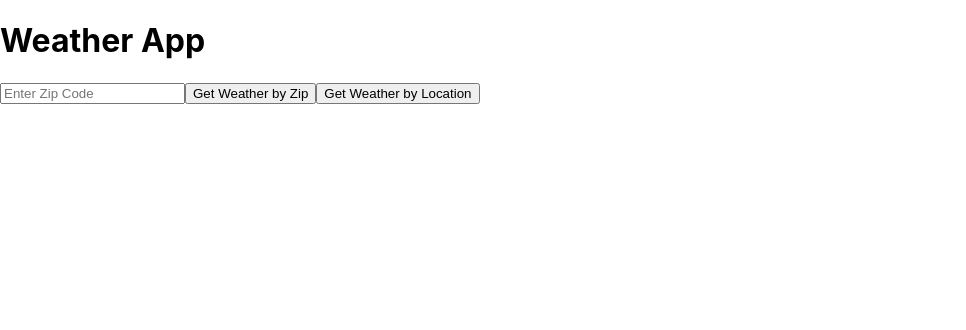
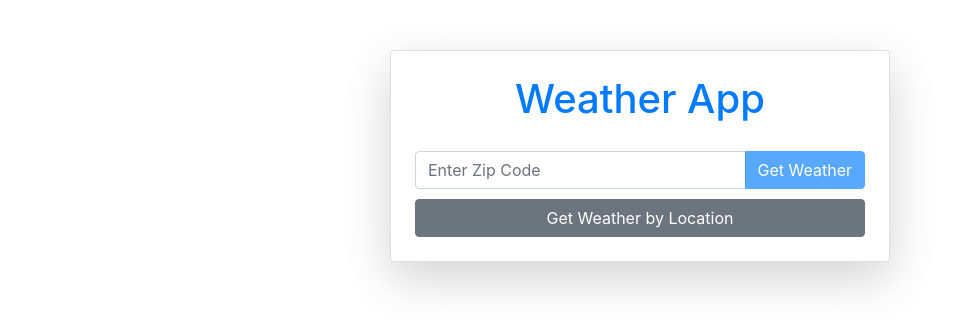
Before and after one commit to ankitrijal2054/weather_app, a React (Create React App) app in the folder frontend/: page / in a window 1280 px wide. Shown: the top 330 px of the page, without its empty margins (0-966 px from the left). Built offline with nearby package versions, Linux system fonts and the light colour scheme; a small style sheet from the web is missing.

Commit message:
Changed file structure and made some UI changes.

```diff
--- a/frontend/public/index.html
+++ b/frontend/public/index.html
@@ -5,39 +5,36 @@
     <link rel="icon" href="%PUBLIC_URL%/favicon.ico" />
     <meta name="viewport" content="width=device-width, initial-scale=1" />
     <meta name="theme-color" content="#000000" />
-    <meta
-      name="description"
-      content="Web site created using create-react-app"
+    <meta name="description" content="Weather App created using React" />
+    <link rel="apple-touch-icon" href="%PUBLIC_URL%/logo192.png" />
+
+    <!-- Bootstrap CSS -->
+    <link
+      rel="stylesheet"
+      href="https://maxcdn.bootstrapcdn.com/bootstrap/4.5.2/css/bootstrap.min.css"
+      integrity="sha384-jzjU9AqpuvAigel1V9ucowfnhQXYb1stzZ0kmAp6bHL5dXT1iZSHmrAdbVsbZB9N"
+      crossorigin="anonymous"
     />
-    <link rel="apple-touch-icon" href="%PUBLIC_URL%/logo192.png" />
-    <!--
-      manifest.json provides metadata used when your web app is installed on a
-      user's mobile device or desktop. See https://developers.google.com/web/fundamentals/web-app-manifest/
-    -->
+
+    <!-- Manifest File -->
     <link rel="manifest" href="%PUBLIC_URL%/manifest.json" />
-    <!--
-      Notice the use of %PUBLIC_URL% in the tags above.
-      It will be replaced with the URL of the `public` folder during the build.
-      Only files inside the `public` folder can be referenced from the HTML.
 
-      Unlike "/favicon.ico" or "favicon.ico", "%PUBLIC_URL%/favicon.ico" will
-      work correctly both with client-side routing and a non-root public URL.
-      Learn how to configure a non-root public URL by running `npm run build`.
-    -->
-    <title>React App</title>
+    <title>Weather App</title>
   </head>
   <body>
     <noscript>You need to enable JavaScript to run this app.</noscript>
     <div id="root"></div>
-    <!--
-      This HTML file is a template.
-      If you open it directly in the browser, you will see an empty page.
 
-      You can add webfonts, meta tags, or analytics to this file.
-      The build step will place the bundled scripts into the <body> tag.
-
-      To begin the development, run `npm start` or `yarn start`.
-      To create a production bundle, use `npm run build` or `yarn build`.
-    -->
+    <!-- Bootstrap and Popper.js Bundle with JavaScript -->
+    <script
+      src="https://code.jquery.com/jquery-3.5.1.slim.min.js"
+      integrity="sha384-DfXdz2htPH0lsSSs5nCTpuj/zy4C+OGpamoFVy38MVBnE+IbbVYUew+OrCXaRkfj"
+      crossorigin="anonymous"
+    ></script>
+    <script
+      src="https://cdn.jsdelivr.net/npm/bootstrap@4.5.2/dist/js/bootstrap.bundle.min.js"
+      integrity="sha384-pzjw8f+ua7Kw1TIqLu5KnLQKw3WQor5wJ1Enu6vzlgEZOzA76soV6XNsVsN9z8z5"
+      crossorigin="anonymous"
+    ></script>
   </body>
 </html>
--- a/frontend/src/Weather.js
+++ /dev/null
@@ -1,48 +0,0 @@
-import React, { useState } from "react";
-
-function Weather() {
-  const [zip, setZip] = useState("");
-  const [weatherData, setWeatherData] = useState(null);
-
-  const getWeatherByZip = async () => {
-    const response = await fetch(
-      `https://weather-app-d50z.onrender.com/weather?zip=${zip}`
-    );
-    const data = await response.json();
-    setWeatherData(data);
-  };
-
-  const getWeatherByLocation = () => {
-    navigator.geolocation.getCurrentPosition(async (position) => {
-      const { latitude, longitude } = position.coords;
-      const response = await fetch(
-        `https://weather-app-d50z.onrender.com/weather?lat=${latitude}&lon=${longitude}`
-      );
-      const data = await response.json();
-      setWeatherData(data);
-    });
-  };
-
-  return (
-    <div>
-      <h1>Weather App</h1>
-      <input
-        type="text"
-        value={zip}
-        onChange={(e) => setZip(e.target.value)}
-        placeholder="Enter Zip Code"
-      />
-      <button onClick={getWeatherByZip}>Get Weather by Zip</button>
-      <button onClick={getWeatherByLocation}>Get Weather by Location</button>
-      {weatherData && (
-        <div>
-          <h2>{weatherData.name}</h2>
-          <p>Temperature: {weatherData.main.temp}°F</p>
-          <p>Condition: {weatherData.weather[0].description}</p>
-        </div>
-      )}
-    </div>
-  );
-}
-
-export default Weather;
--- /dev/null
+++ b/frontend/src/components/Weather.js
@@ -0,0 +1,90 @@
+import React, { useState } from "react";
+import "../styles/Weather.css"; // Import the custom CSS file
+
+function Weather() {
+  const [zip, setZip] = useState("");
+  const [weatherData, setWeatherData] = useState(null);
+  const [error, setError] = useState(null);
+
+  const getWeatherByZip = async () => {
+    try {
+      const response = await fetch(
+        `https://weather-app-d50z.onrender.com/weather?zip=${zip}`
+      );
+
+      if (!response.ok) {
+        throw new Error("Invalid zip code. Please try again.");
+      }
+
+      const data = await response.json();
+      setWeatherData(data);
+      setError(null); // Clear any previous error message
+    } catch (err) {
+      setWeatherData(null); // Clear any previous weather data
+      setError(err.message);
+    }
+  };
+
+  const getWeatherByLocation = () => {
+    setZip("");
+    navigator.geolocation.getCurrentPosition(async (position) => {
+      const { latitude, longitude } = position.coords;
+      try {
+        const response = await fetch(
+          `https://weather-app-d50z.onrender.com/weather?lat=${latitude}&lon=${longitude}`
+        );
+
+        if (!response.ok) {
+          throw new Error("Unable to retrieve weather data for your location.");
+        }
+
+        const data = await response.json();
+        setWeatherData(data);
+        setError(null); // Clear any previous error message
+      } catch (err) {
+        setWeatherData(null);
+        setError(err.message);
+      }
+    });
+  };
+
+  return (
+    <div className="container weather-app-container card shadow-lg p-4">
+      <h1 className="weather-app-header">Weather App</h1>
+      <div className="input-group weather-input-group">
+        <input
+          type="text"
+          className="form-control"
+          value={zip}
+          onChange={(e) => setZip(e.target.value)}
+          placeholder="Enter Zip Code"
+        />
+        <div className="input-group-append">
+          <button
+            className="btn btn-primary"
+            onClick={getWeatherByZip}
+            disabled={!zip} // Enable only if zip code is entered
+          >
+            Get Weather
+          </button>
+        </div>
+      </div>
+      <button
+        className="btn btn-secondary weather-button"
+        onClick={getWeatherByLocation}
+      >
+        Get Weather by Location
+      </button>
+      {error && <p className="error-message">{error}</p>}
+      {weatherData && weatherData.main && weatherData.weather && (
+        <div className="weather-data">
+          <h2>{weatherData.name}</h2>
+          <p className="temperature">Temperature: {weatherData.main.temp}°F</p>
+          <p>Condition: {weatherData.weather[0].description}</p>
+        </div>
+      )}
+    </div>
+  );
+}
+
+export default Weather;
--- /dev/null
+++ b/frontend/src/styles/Weather.css
@@ -0,0 +1,42 @@
+/* Weather.css */
+
+.weather-app-container {
+  max-width: 500px;
+  margin: 50px auto;
+  padding: 20px;
+}
+
+.weather-app-header {
+  text-align: center;
+  color: #007bff;
+}
+
+.weather-input-group {
+  margin-top: 20px;
+}
+
+.weather-button {
+  width: 100%;
+  margin-top: 10px;
+}
+
+.weather-data {
+  margin-top: 30px;
+  text-align: center;
+  font-size: 1.2rem;
+  color: #333;
+}
+
+.weather-data h2 {
+  font-weight: bold;
+}
+
+.weather-data p {
+  margin: 5px 0;
+}
+
+.temperature {
+  font-size: 1.5rem;
+  font-weight: bold;
+  color: #ff6b6b;
+}
```
Also changed, not shown: frontend/src/index.js (+6 -6 lines), frontend/src/components/App.js (renamed from frontend/src/App.js), frontend/src/styles/App.css (renamed from frontend/src/App.css).
